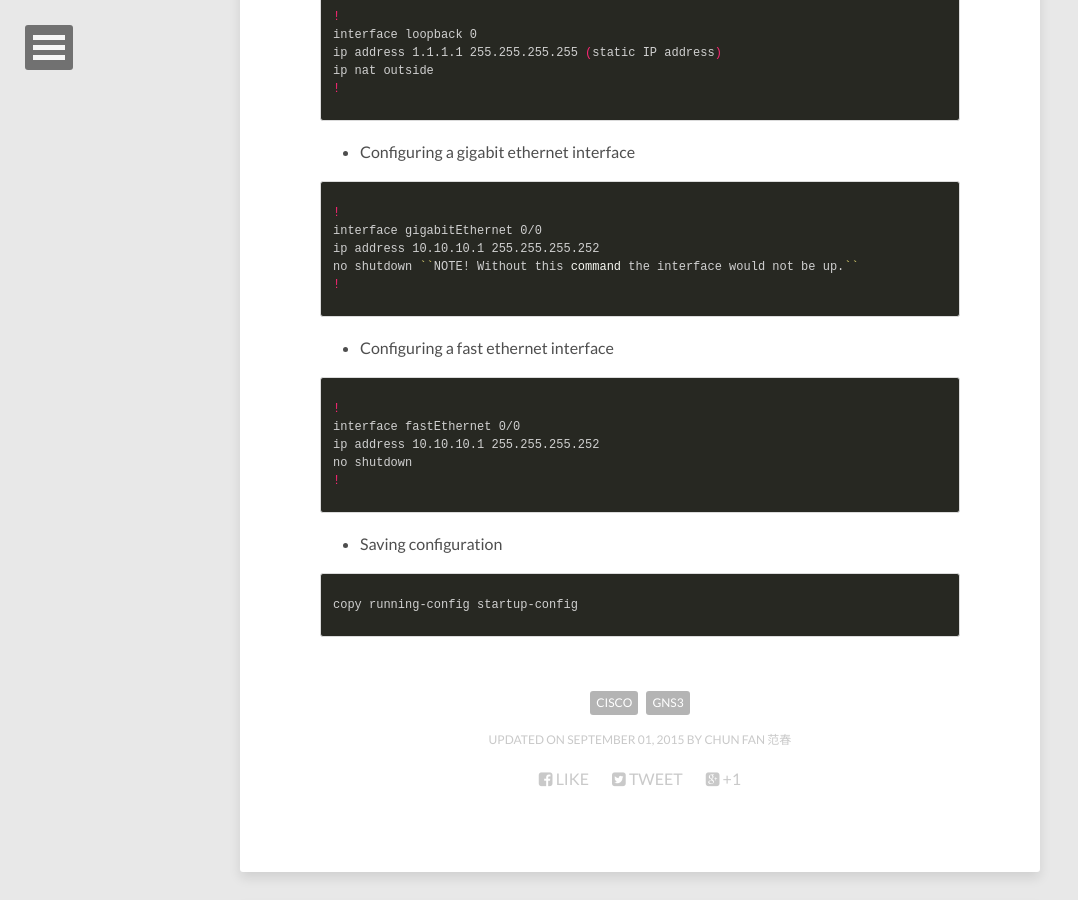
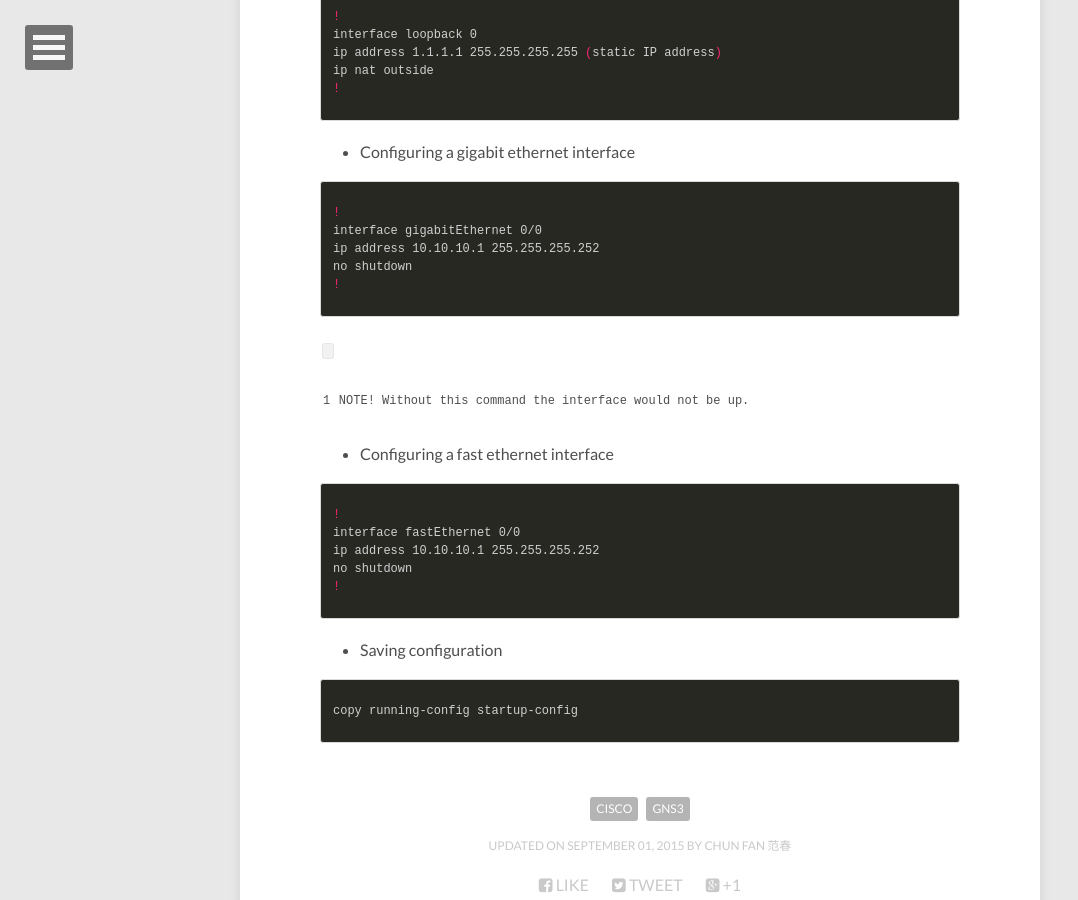
Before and after one commit to chunfantasy/blog, a Jekyll site: the page built from _posts/2015-09-01-cisco-gns3.md, in a window 1280 px wide and 900 px high, scrolled down 662 px. Shown: the whole window, without its empty margins (0-1078 px from the left). Built offline with Jekyll 4.4.1, drawn with Linux system fonts in a browser that asks for light colours; nearby versions of some CDN libraries; comment, search, counter and statistics services are not loaded.

```diff
--- a/_posts/2015-09-01-cisco-gns3.md
+++ b/_posts/2015-09-01-cisco-gns3.md
@@ -25,9 +25,10 @@ ip nat outside
 !
 interface gigabitEthernet 0/0
 ip address 10.10.10.1 255.255.255.252
-no shutdown ``NOTE! Without this command the interface would not be up.``
+no shutdown
 !
 {% endhighlight %}
+``NOTE! Without this command the interface would not be up.``
 
 * Configuring a fast ethernet interface
 {% highlight bash %}
```
